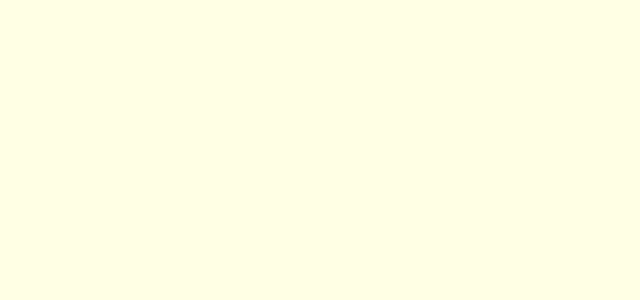
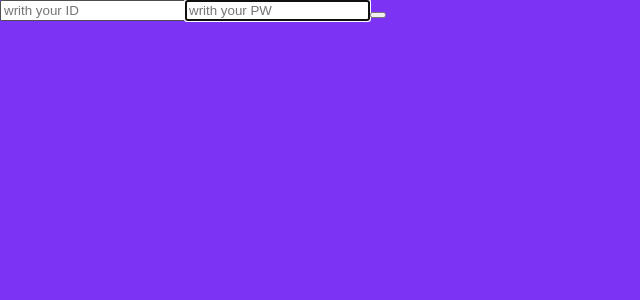
Before and after one commit to ParkJH-Front/InfinityPEPE, a React (Create React App) app in the folder infinitypepe/: page /login in a window 1280 px wide. Before the commit this address had no page. Shown: the top 300 px of the page, without its empty margins (0-640 px from the left). Built offline with nearby package versions, Linux system fonts and the light colour scheme.

Commit message:
08.08
1. login form 작업중
 - json-server 생성 (json-server 디렉토리, json/data.json
 - input 값 내 useRef 학습

2. App.js 버그 개선
 - Wellcome.js 넘어온 porps 를 API에 못넣는 버그 해소

```diff
--- a/infinitypepe/src/App.js
+++ b/infinitypepe/src/App.js
@@ -1,4 +1,4 @@
-import { useState } from "react";
+import { useEffect, useState } from "react";
 import { useParams } from "react-router-dom";
 import ImgBox from "./ImgBox";
 
@@ -12,15 +12,20 @@ function Main() {
     if (word === "") {
       return;
     }
+    console.log(word);
     APIHandler(word);
     setWord("");
   };
 
   const params = useParams().text;
-  APIHandler(params);
+  //useEffect(()=>{},[]) 마운트 될때만 한번
+  //useEffect(()=>{ retrun () => {unmount}},[]) 마운트 될때만 한번, 언마운트될땐 unmount 한번
+  useEffect(() => {
+    APIHandler(params);
+  }, []);
 
   function APIHandler(word) {
-    const URL = `https://dapi.kakao.com/v2/search/image?query=${word}`;
+    let URL = `https://dapi.kakao.com/v2/search/image?query=${word}`;
     fetch(URL, {
       headers: {
         Authorization: "KakaoAK 17d6f89d24fa2565f0e7155dc37188f0",
--- a/infinitypepe/src/index.js
+++ b/infinitypepe/src/index.js
@@ -3,12 +3,16 @@ import ReactDOM from "react-dom/client";
 import { Routes, Route, BrowserRouter } from "react-router-dom";
 import Main from "./App";
 import Wellcome from "./wellcome";
+import Login from "./login.js";
+
+// import "bootstrap/dist/css/bootstrap.css";
 
 const root = ReactDOM.createRoot(document.getElementById("root"));
 
 root.render(
   <BrowserRouter>
     <Routes>
+      <Route path="/login" element={<Login />} />
       <Route path="/" element={<Wellcome />} />
       <Route path="/aaa:text" element={<Main />} />
     </Routes>
--- /dev/null
+++ b/infinitypepe/src/login.js
@@ -0,0 +1,63 @@
+import { useEffect, useRef } from "react";
+
+function Login() {
+  // 로그인폼에 id 입력 엔터 pw 으로 넘어감
+  // pw 까지 입력 후 엔터 submit 이벤트 발생 or pw 까지 입력 후 btn onClick시 submit 이벤트 발생
+  // submit 이벤트 내 json/data.json API 에 접근
+  // 등록되지 않은 ID, PW 의 경우 경고창 팝업
+  // 등록되어 있는 ID, PW 의 경우 로그인 완료
+  // 로그인완료 시 API 데이터를 통해 닉네임 nav에 표기, 로그인 모달 hidden
+
+  // useRef = DOM 객체 or element 에 접근하는 HOOK
+  const inputRef = useRef();
+  // 최초 한번 렌더링 시 포커스 위치를 지정.
+  useEffect(() => {
+    inputRef.current.focus();
+  }, []);
+
+  const onkeyDown = (event) => {
+    const enter = event.keyCode; // enter = 13
+    if (enter === 13) {
+      inputRef.current.focus();
+    }
+  };
+
+  const onSubmit = (event) => {
+    event.preventDefault();
+    console.log("call json");
+    const URL = "http://localhost:4001/Profiles/";
+    fetch(URL)
+      .then((req) => req.json())
+      .then((json) => {
+        console.log(json);
+        console.log(json[0].id);
+      }); //json 다 가져옴
+  };
+
+  return (
+    <div>
+      <div>
+        <form onSubmit={onSubmit}>
+          <input
+            id="id"
+            ref={inputRef}
+            onKeyDown={onkeyDown}
+            placeholder="writh your ID"
+            type="text"
+            required
+          ></input>
+          <input
+            ref={inputRef}
+            id="pw"
+            placeholder="writh your PW"
+            type="text"
+            required
+          ></input>
+          <button id="submit"></button>
+        </form>
+      </div>
+    </div>
+  );
+}
+
+export default Login;
--- a/infinitypepe/src/wellcome.module.css
+++ b/infinitypepe/src/wellcome.module.css
@@ -1,5 +1,5 @@
 body {
-  background-color: rgb(255, 255, 228);
+  background-color: rgb(124, 51, 243);
 }
 
 .container {
@@ -19,10 +19,14 @@ body {
   border-radius: 15px;
   outline: 0;
   background-color: #fff;
+  font-size: large;
 }
 
 .btn {
   margin-left: -100px;
-  height: 100px;
+  height: 103px;
   width: 150px;
+  border: 0;
+  border-radius: 15px;
+  outline: 0;
 }
```
Also changed, not shown: infinitypepe/json-server/package.json (added, +15 -0 lines), infinitypepe/src/json/data.json (added, +28 -0 lines), infinitypepe/package.json (line endings or trailing spaces), 1 other file (tests, documents, lock files or other folders).
